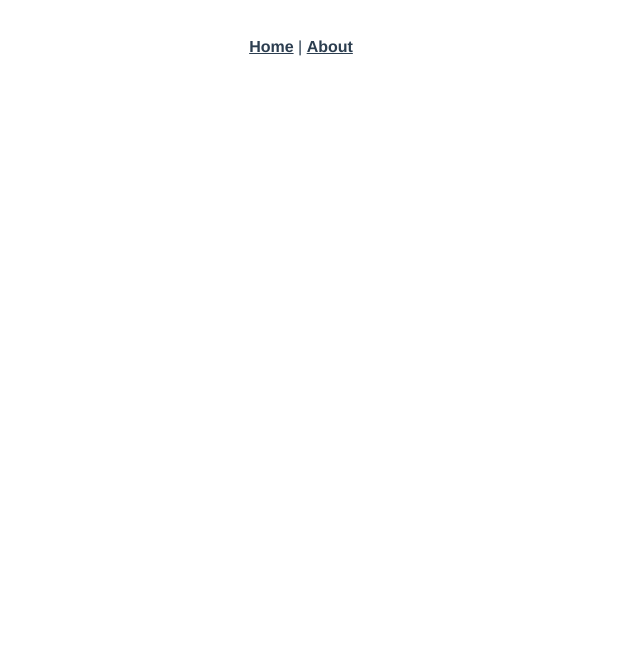
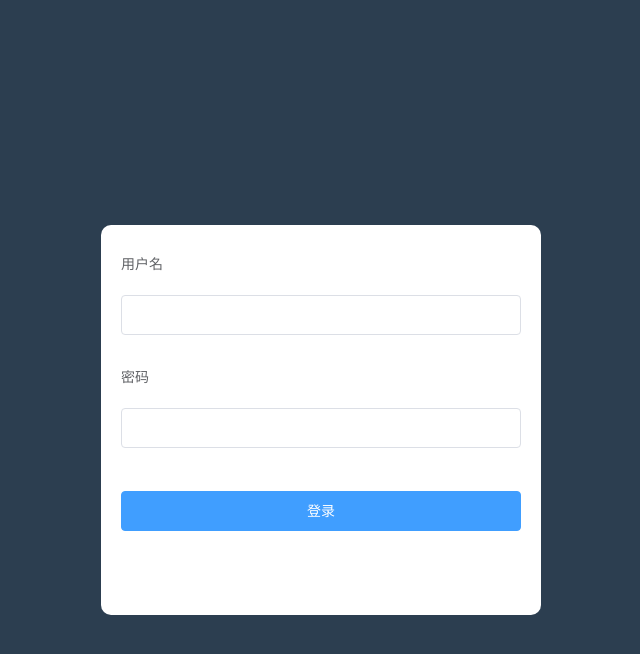
Before and after one commit to chenxno7/vue-shop, a Vue app: page /#/login in a window 1280 px wide. Shown: the top 654 px of the page, without its empty margins (339-979 px from the left). Built offline with nearby package versions, Linux system fonts and the light colour scheme.

Commit message:
登录功能完成

```diff
--- a/src/App.vue
+++ b/src/App.vue
@@ -1,32 +1,12 @@
 <template>
   <div id="app">
-    <div id="nav">
-      <router-link to="/">Home</router-link> |
-      <router-link to="/about">About</router-link>
-    </div>
     <router-view/>
   </div>
 </template>
 
 <style>
 #app {
-  font-family: Avenir, Helvetica, Arial, sans-serif;
-  -webkit-font-smoothing: antialiased;
-  -moz-osx-font-smoothing: grayscale;
-  text-align: center;
-  color: #2c3e50;
+  height: 100%;
 }
 
-#nav {
-  padding: 30px;
-}
-
-#nav a {
-  font-weight: bold;
-  color: #2c3e50;
-}
-
-#nav a.router-link-exact-active {
-  color: #42b983;
-}
 </style>
--- /dev/null
+++ b/src/assets/css/reset.css
@@ -0,0 +1,7 @@
+*{
+    padding: 0;
+    margin: 0;
+}
+html,body{
+    height: 100%;
+}
--- /dev/null
+++ b/src/components/Login/Login.vue
@@ -0,0 +1,64 @@
+<template>
+<div class="login">
+    <el-form class="form" label-position="top" label-width="80px" :model="formData">
+        <el-form-item label="用户名">
+            <el-input v-model="formData.username"></el-input>
+        </el-form-item>
+        <el-form-item label="密码">
+            <el-input v-model="formData.password" type="password"></el-input>
+        </el-form-item>
+        <el-button class="btn" type="primary" @click="login">登录</el-button>
+    </el-form>
+</div>
+</template>
+
+<script>
+export default {
+    data(){
+        return {
+            formData:{
+                username:'',
+                password:''
+            }
+        }
+    },
+    methods:{
+        async login(){
+            console.log(this.formData)
+            const res=await this.axios.post('login',this.formData);
+            if(res.data.meta.status==200){
+                this.$message({
+                    message:'登录成功',
+                    type:'success'
+                })
+                this.$router.push('/')
+            }
+            console.log(res)
+        }
+    }
+}
+</script>
+
+<style scoped>
+.login {
+    height: 100%;
+    background-color: #2c3e50;
+    position: relative;
+}
+.form{
+    width: 400px;
+    height: 350px;
+    padding: 20px;
+    position: absolute;
+    border-radius: 10px;
+    top: 50%;
+    left: 50%;
+    margin-top: -175px;
+    margin-left: -200px;
+    background-color: #fff;
+}
+.btn{
+    width: 100%;
+    margin-top: 20px;
+}
+</style>
--- a/src/main.js
+++ b/src/main.js
@@ -2,7 +2,68 @@ import Vue from 'vue'
 import App from './App.vue'
 import router from './router'
 import store from './store'
+import ElementUi from 'element-ui'
+import axios from 'axios'
+import qs from 'qs'
 
+import 'element-ui/lib/theme-chalk/index.css'
+import '@/assets/css/reset.css'
+
+const Axios=axios.create({
+  baseURL:'http://127.0.0.1:8888/api/private/v1/',
+  withCredentials:true
+})
+Axios.interceptors.request.use(config=>{
+  console.log('进入拦截器');
+  if(config.method=='post'){
+    config.data=qs.stringify(config.data)
+    console.log(config.data)
+  }
+  if(localStorage.getItem("token")){
+    config.headers.token=localStorage.getItem("token");
+  }
+  if(sessionStorage.getItem("token")){
+    config.headers.token=sessionStorage.getItem("token");
+  }
+  return config
+},
+  error=>{
+    console.log("===发送请求拦截器报错===")
+    console.log(error);
+    console.log("===end===");
+    Promise.reject(error);
+})
+Axios.interceptors.response.use(
+  res=>{
+    console.log("触发响应拦截器...")
+    if(res.data.meta.status==403){
+      localStorage.removeItem("token");
+      sessionStorage.removeItem("token");
+      store.commit("setIslogin",false);
+      store.commit("setUname","");
+    }else if(res.data.meta.status==401){
+      store.commit("setIslogin",false);
+      store.commit("setUname","");
+      alert(res.data.meta.msg+" 请先登录 !");
+    }else if(res.data.data.token){
+      console.log('token拿到了')
+      store.commit("setUname",res.data.data.username);
+      store.commit("setIslogin",true);
+      // if(res.data.remember){
+      localStorage.setItem("token",res.data.data.token);
+      // }else{
+      //   sessionStorage.setItem("token",res.data.token);
+      // }
+    }
+    return res;
+  },
+  error=>{
+
+  }
+)
+
+Vue.prototype.axios=Axios;
+Vue.use(ElementUi)
 Vue.config.productionTip = false
 
 new Vue({
--- a/src/router/index.js
+++ b/src/router/index.js
@@ -1,6 +1,7 @@
 import Vue from 'vue'
 import VueRouter from 'vue-router'
 import Home from '../views/Home.vue'
+import Login from '@/components/Login/Login.vue'
 
 Vue.use(VueRouter)
 
@@ -11,13 +12,18 @@ Vue.use(VueRouter)
     component: Home
   },
   {
-    path: '/about',
-    name: 'About',
-    // route level code-splitting
-    // this generates a separate chunk (about.[hash].js) for this route
-    // which is lazy-loaded when the route is visited.
-    component: () => import(/* webpackChunkName: "about" */ '../views/About.vue')
-  }
+    path: '/login',
+    name: 'login',
+    component: Login
+  },
+  // {
+  //   path: '/about',
+  //   name: 'About',
+  //   // route level code-splitting
+  //   // this generates a separate chunk (about.[hash].js) for this route
+  //   // which is lazy-loaded when the route is visited.
+  //   component: () => import(/* webpackChunkName: "about" */ '../views/About.vue')
+  // }
 ]
 
 const router = new VueRouter({
--- a/src/store/index.js
+++ b/src/store/index.js
@@ -5,8 +5,25 @@ Vue.use(Vuex)
 
 export default new Vuex.Store({
   state: {
+    cid:0,
+    searchKws:"",
+    uname:"",
+    islogin:false
   },
   mutations: {
+    setUname(state,uname){
+      state.uname=uname;
+    },
+    setIslogin(state,islogin){
+      state.islogin=islogin;
+    },
+    cityAlert:(state,cid)=>{
+      state.cid=cid;
+      localStorage.setItem('cid',cid);
+    },
+    search(state,searchKws){
+      state.searchKws=searchKws;
+    }
   },
   actions: {
   },
--- a/src/views/About.vue
+++ /dev/null
@@ -1,5 +0,0 @@
-<template>
-  <div class="about">
-    <h1>This is an about page</h1>
-  </div>
-</template>
--- a/src/views/Home.vue
+++ b/src/views/Home.vue
@@ -1,18 +1,23 @@
 <template>
   <div class="home">
-    <img alt="Vue logo" src="../assets/logo.png">
-    <HelloWorld msg="Welcome to Your Vue.js App"/>
+    <h2>home</h2>
   </div>
 </template>
 
 <script>
 // @ is an alias to /src
-import HelloWorld from '@/components/HelloWorld.vue'
 
 export default {
   name: 'Home',
-  components: {
-    HelloWorld
+  data(){
+    return {
+
+    }
+  },
+  beforeCreate(){
+    if(!(localStorage.getItem('token')||sessionStorage.getItem('token'))){
+      this.$router.push('/login')
+    }
   }
 }
 </script>
```
